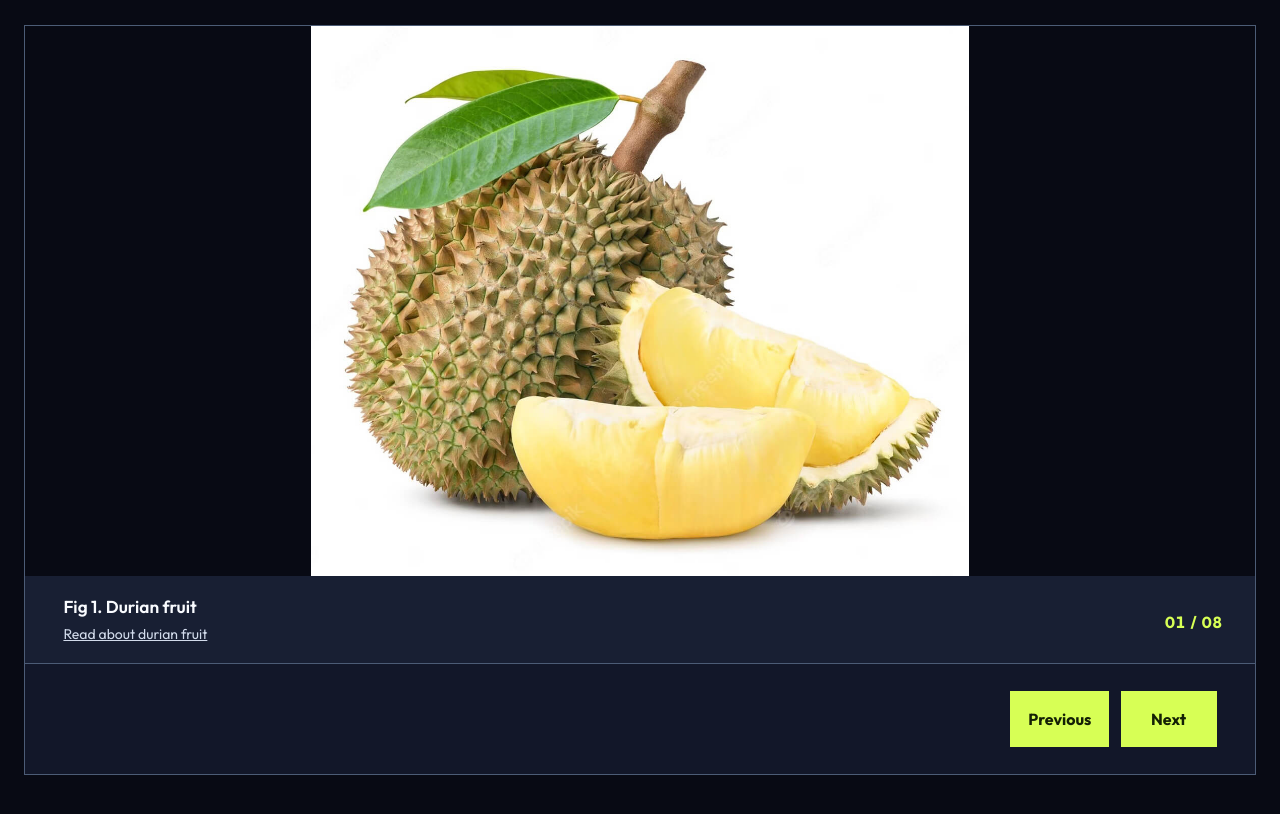
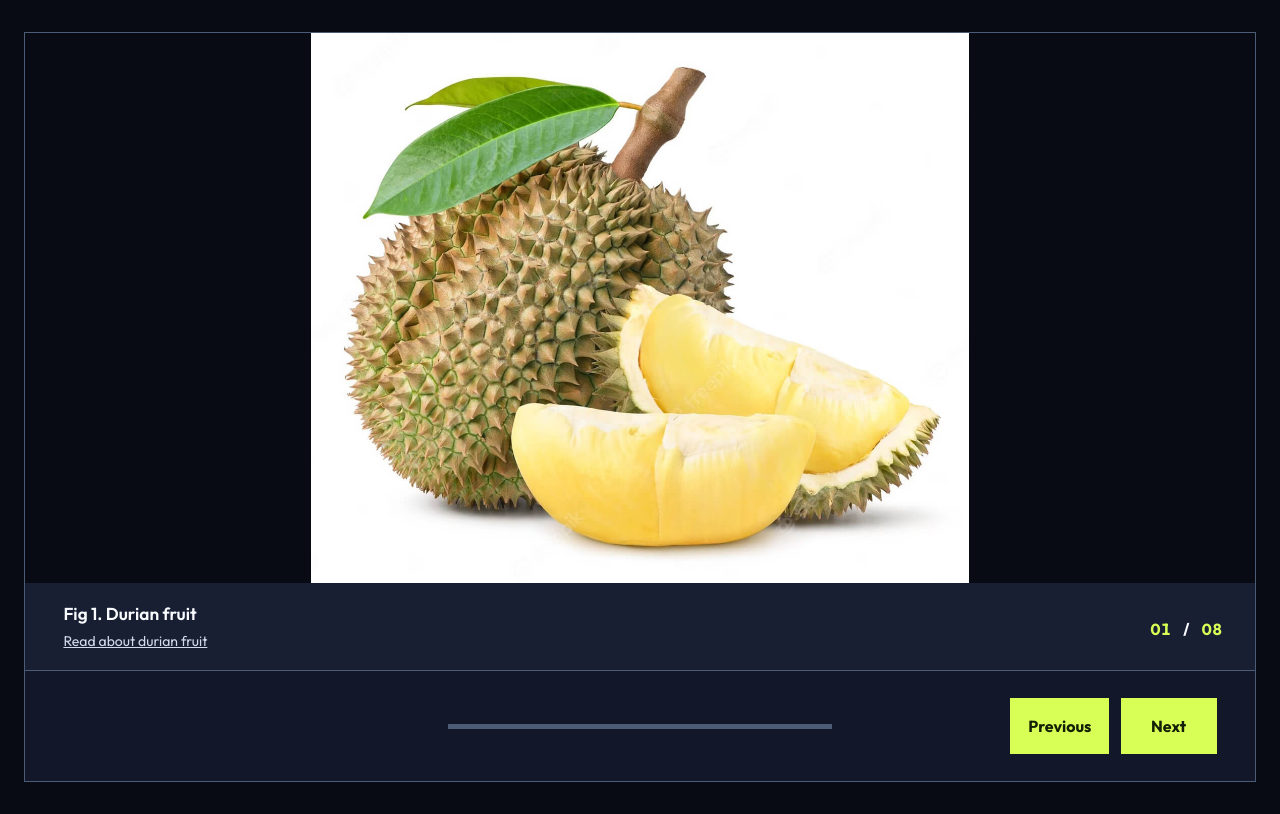
Before and after one commit to Hansturismo/GroupAssignments, a plain HTML site: page assignment_2/index.html in a window 1280 px wide. Drawn offline with Linux system fonts and the light colour scheme.

Commit message:
Fix slideshow styling and enable progress bar

```diff
--- a/assignment_2/css/styles.css
+++ b/assignment_2/css/styles.css
@@ -5,9 +5,6 @@ body {
     padding: 2rem 1.5rem;
     display: flex;
     justify-content: center;
-    align-items: center;
-    height: 100vh;
-    width: 100vw;
     align-items: center;
     background-color: var(--background);
     color: var(--text);
@@ -60,7 +57,7 @@ a {
     color: var(--accent);
 }
 
-/* Image Caption and Source. */
+/* Image Caption and Source Container. */
 .figcaptionContainer {
     min-height: 5.5rem;
     padding: 1rem clamp(8rem, 14vw, 12rem) 1rem clamp(1.2rem, 3vw, 3rem);
@@ -72,7 +69,7 @@ a {
     border-bottom: 1px solid var(--border);
 }
 
-/* Image Caption and Source. */
+/* Image Caption and Source Text. */
 .imageSource,
 .imageCaption {
     margin: 0;
@@ -96,7 +93,7 @@ a {
     overflow-wrap: anywhere;
 }
 
--imageSource a:hover {
+.imageSource a:hover {
     color: var(--accent);
 }
 
@@ -117,7 +114,8 @@ a {
     white-space: nowrap;
 }
 
-.counterSeperator {
+/* Counter Separator */
+.counterSeparator {
     padding: 0 0.45rem;
     color: var(--text);
 }
@@ -137,7 +135,7 @@ a {
 /* Progress Bar */
 .progressZone {
     grid-column: 2;
-    width: clamp(12rem, 30vW, 28rem);
+    width: clamp(12rem, 30vw, 28rem);
 }
 
 .progressTrack {
@@ -246,8 +244,8 @@ a {
     }
     .previousButton,
     .nextButton {
-        min-width: 5.5rem,
-        height: 2.75rem,
+        min-width: 5.5rem;
+        height: 2.75rem;
         font-size: 0.875rem;
     }
 }
--- a/assignment_2/index.html
+++ b/assignment_2/index.html
@@ -63,12 +63,11 @@
                 </span>
                 <!-- Create a panel for the slideshow controls. -->
                 <div class="controlPanel">
-                    <!-- Keep the progress bar disabled for now. -->
-                    <!-- <div class="progressZone">
+                    <div class="progressZone">
                         <div class="progressTrack">
                             <div id="progressFill" class="progressFill"></div>
                         </div>
-                    </div> -->
+                    </div>
                     <!-- Group the slideshow navigation buttons. -->
                     <div class="arrowButtons">
                         <!-- Go to the previous image. -->
```
